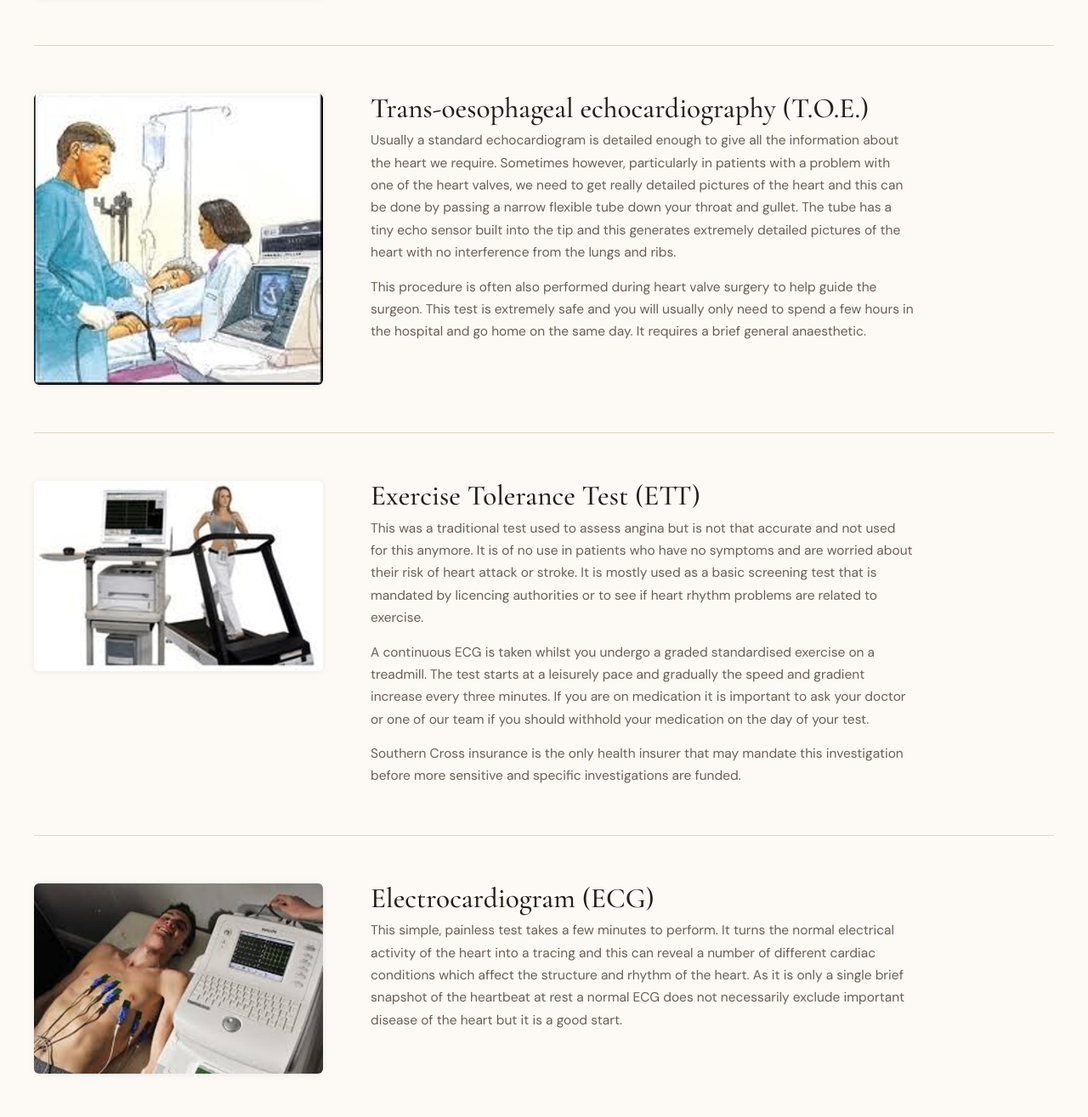
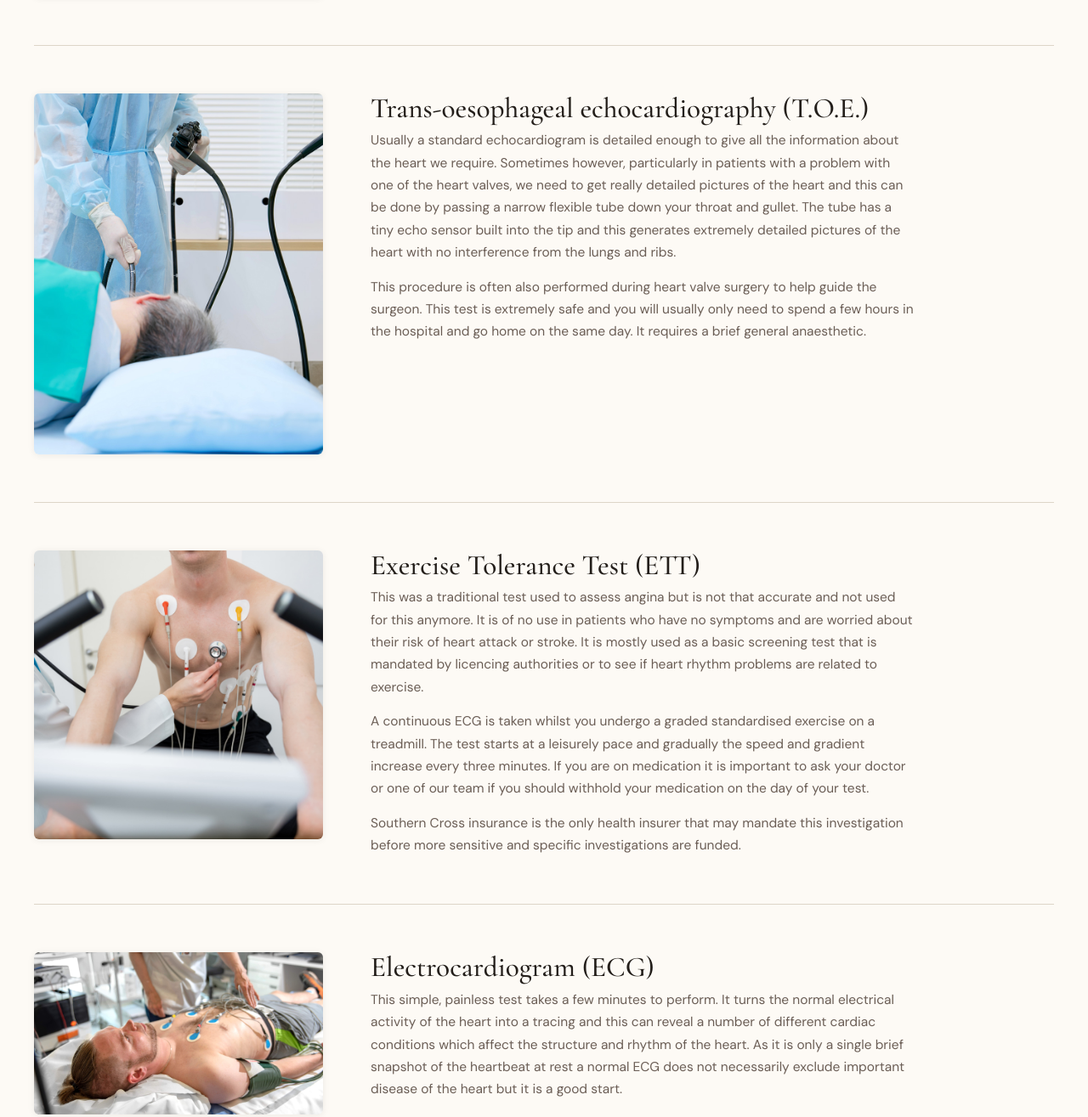
Before and after one commit to halforddigitalnz-lgtm/topofthesouthcardiology, a website: page tests.html in a window 1280 px wide. Shown: the part 2949-4264 px from the top of the page at 85% size. Drawn offline with nearby package versions, Linux system fonts and the light colour scheme.

Commit message:
Replace ECG, ETT and TOE images on Out Patient Tests page
Co-Authored-By: Claude Fable 5 <noreply@anthropic.com>

```diff
--- a/tests.html
+++ b/tests.html
@@ -130,7 +130,7 @@
       </div>
 
       <div class="detail-row reveal" id="toe">
-        <img src="images/original-site/test-toe.jpg" alt="Trans-oesophageal echocardiography probe" loading="lazy">
+        <img src="images/other/transesophageal_echocardiogram.jpg" alt="Trans-oesophageal echocardiography probe" loading="lazy">
         <div>
           <h2>Trans-oesophageal echocardiography (T.O.E.)</h2>
           <p>Usually a standard echocardiogram is detailed enough to give all the information about the heart we require. Sometimes however, particularly in patients with a problem with one of the heart valves, we need to get really detailed pictures of the heart and this can be done by passing a narrow flexible tube down your throat and gullet. The tube has a tiny echo sensor built into the tip and this generates extremely detailed pictures of the heart with no interference from the lungs and ribs.</p>
@@ -139,7 +139,7 @@
       </div>
 
       <div class="detail-row reveal" id="ett">
-        <img src="images/original-site/test-ett.png" alt="Exercise tolerance test on a treadmill" loading="lazy">
+        <img src="images/other/exercise-tolerance-test.png" alt="Exercise tolerance test on a treadmill" loading="lazy">
         <div>
           <h2>Exercise Tolerance Test (ETT)</h2>
           <p>This was a traditional test used to assess angina but is not that accurate and not used for this anymore. It is of no use in patients who have no symptoms and are worried about their risk of heart attack or stroke. It is mostly used as a basic screening test that is mandated by licencing authorities or to see if heart rhythm problems are related to exercise.</p>
@@ -149,7 +149,7 @@
       </div>
 
       <div class="detail-row reveal" id="ecg">
-        <img src="images/original-site/test-ecg.jpg" alt="Electrocardiogram trace" loading="lazy">
+        <img src="images/other/ECG.jpg" alt="Electrocardiogram trace" loading="lazy">
         <div>
           <h2>Electrocardiogram (ECG)</h2>
           <p>This simple, painless test takes a few minutes to perform. It turns the normal electrical activity of the heart into a tracing and this can reveal a number of different cardiac conditions which affect the structure and rhythm of the heart. As it is only a single brief snapshot of the heartbeat at rest a normal ECG does not necessarily exclude important disease of the heart but it is a good start.</p>
```
Also changed, not shown: images/other/ECG.jpg (added), images/other/exercise-tolerance-test.png (added), images/other/pacemaker.gif (added), images/other/transesophageal_echocardiogram.jpg (added), 1 other file.
